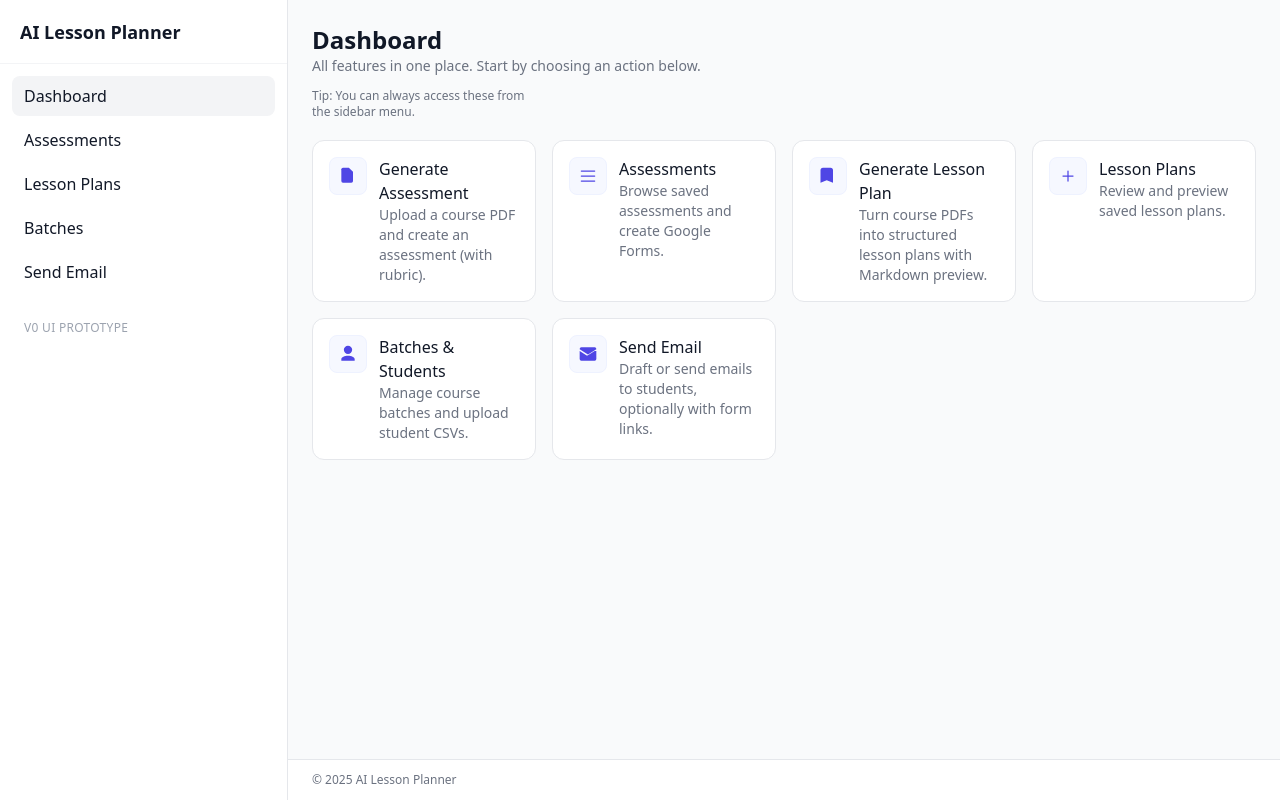
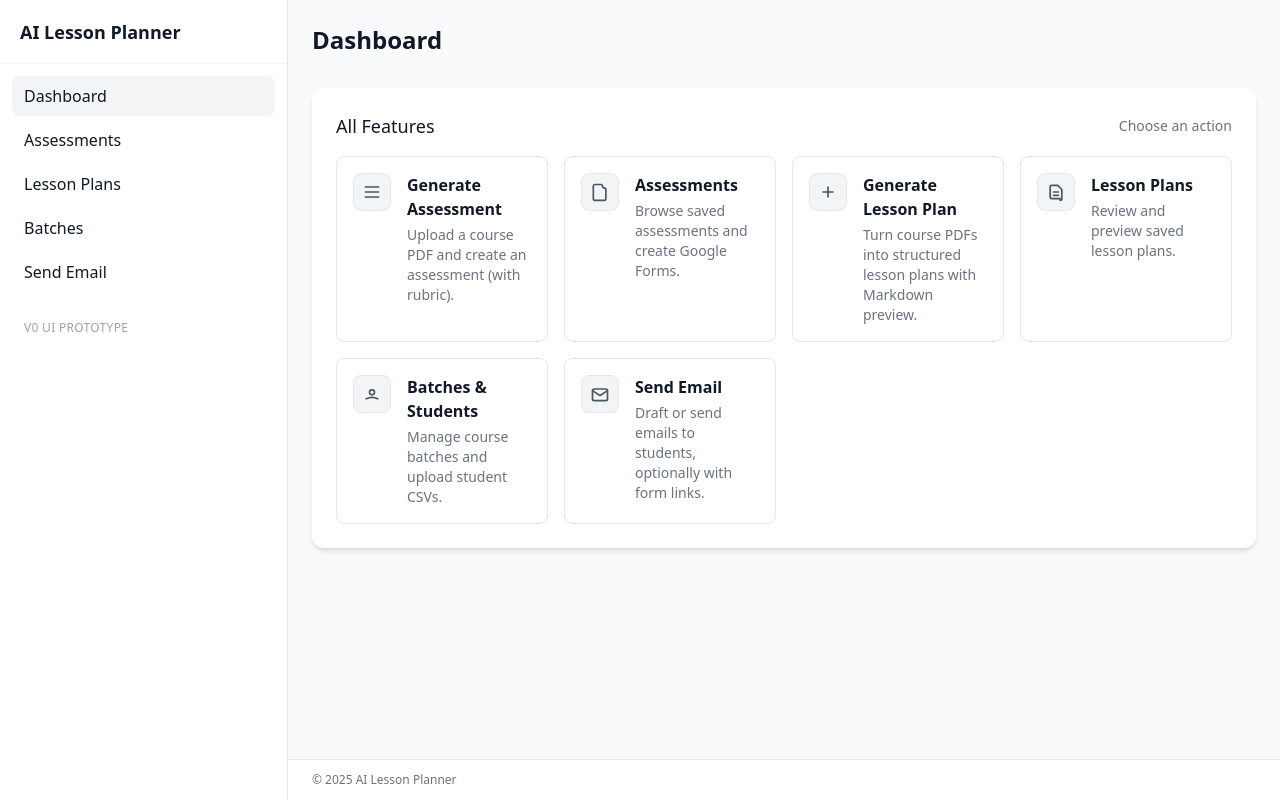
Before and after one commit to Timmythaw/ai-teacher-assistant, a Flask app: page / in a window 1280 px wide. Run offline with Flask 3, Linux system fonts and the light colour scheme; some libraries are stand-ins or nearby versions.

Commit message:
styled dashboard

```diff
--- a/templates/index.html
+++ b/templates/index.html
@@ -2,101 +2,112 @@
 {% block title %}Dashboard — AI Lesson Planner{% endblock %}
 
 {% block content %}
-<div class="mb-6">
+<!-- Header -->
+<div class="flex items-center justify-between mb-8">
   <h1 class="text-2xl font-semibold">Dashboard</h1>
-  <p class="text-sm text-gray-500">All features in one place. Start by choosing an action below.</p>
-  <div class="mt-3 grid grid-cols-2 sm:grid-cols-3 lg:grid-cols-4 gap-3 text-xs text-gray-500">
-    <span class="inline-flex items-center gap-1">Tip: You can always access these from the sidebar menu.</span>
+</div>
+
+<!-- Main card container -->
+<div class="bg-white rounded-xl shadow-md p-6">
+  <div class="mb-4 flex items-center justify-between">
+    <h2 class="text-lg font-medium">All Features</h2>
+    <span class="text-sm text-gray-500">Choose an action</span>
   </div>
 
-  <div class="mt-5 grid gap-4 sm:grid-cols-2 lg:grid-cols-3 xl:grid-cols-4">
-    <!-- Generate Assessment -->
-    <a href="{{ url_for('assessment_page') }}" class="group block bg-white border rounded-xl p-4 hover:shadow-sm transition">
-      <div class="flex items-start gap-3">
-        <div class="p-2 rounded-lg bg-brand-50 text-brand-700 border border-brand-100">
-          <svg xmlns="http://www.w3.org/2000/svg" viewBox="0 0 24 24" fill="currentColor" class="w-5 h-5">
-            <path d="M4 4a2 2 0 0 1 2-2h7l5 5v11a2 2 0 0 1-2 2H6a2 2 0 0 1-2-2V4z"/>
-          </svg>
-        </div>
-        <div>
-          <div class="font-medium">Generate Assessment</div>
-          <div class="text-sm text-gray-500">Upload a course PDF and create an assessment (with rubric).</div>
+  <div class="grid gap-4 grid-cols-1 sm:grid-cols-2 lg:grid-cols-3 xl:grid-cols-4">
+    <!-- Card: Generate Assessment -->
+    <a href="{{ url_for('assessment_page') }}"
+      class="border border-gray-200 hover:border-indigo-500 rounded-lg p-4 transition flex items-start gap-4 bg-white">
+      <div class="p-2 rounded-lg bg-gray-100 text-gray-600 border">
+        <!-- Heroicon: Bars 3 -->
+        <svg class="w-5 h-5" fill="none" stroke="currentColor" stroke-width="2" viewBox="0 0 24 24">
+          <path stroke-linecap="round" stroke-linejoin="round" d="M4 6h16M4 12h16M4 18h16" />
+        </svg>
+      </div>
+      <div>
+        <div class="font-semibold text-base">Generate Assessment</div>
+        <div class="mt-1 text-sm text-gray-500">Upload a course PDF and create an assessment (with rubric).</div>
+      </div>
+    </a>
+
+    <!-- Card: Assessments List -->
+    <a href="{{ url_for('assessments_list') }}"
+      class="border border-gray-200 hover:border-indigo-500 rounded-lg p-4 transition flex items-start gap-4 bg-white">
+      <div class="p-2 rounded-lg bg-gray-100 text-gray-600 border">
+        <!-- Heroicon: Document -->
+        <svg class="w-5 h-5" fill="none" stroke="currentColor" stroke-width="2" viewBox="0 0 24 24">
+          <path stroke-linecap="round" stroke-linejoin="round"
+            d="M6 3h7a2 2 0 0 1 2 2v0a2 2 0 0 0 2 2h0a2 2 0 0 1 2 2v11a2 2 0 0 1-2 2H6a2 2 0 0 1-2-2V5a2 2 0 0 1 2-2z" />
+        </svg>
+      </div>
+      <div>
+        <div class="font-semibold text-base">Assessments</div>
+        <div class="mt-1 text-sm text-gray-500">Browse saved assessments and create Google Forms.</div>
+      </div>
+    </a>
+
+    <!-- Card: Generate Lesson Plan -->
+    <a href="{{ url_for('lesson_generator_page') }}"
+      class="border border-gray-200 hover:border-indigo-500 rounded-lg p-4 transition flex items-start gap-4 bg-white">
+      <div class="p-2 rounded-lg bg-gray-100 text-gray-600 border">
+        <!-- Heroicon: Plus -->
+        <svg class="w-5 h-5" fill="none" stroke="currentColor" stroke-width="2" viewBox="0 0 24 24">
+          <path stroke-linecap="round" stroke-linejoin="round" d="M12 6v12m6-6H6" />
+        </svg>
+      </div>
+      <div>
+        <div class="font-semibold text-base">Generate Lesson Plan</div>
+        <div class="mt-1 text-sm text-gray-500">Turn course PDFs into structured lesson plans with Markdown preview.
         </div>
       </div>
     </a>
 
-    <!-- Assessments List -->
-    <a href="{{ url_for('assessments_list') }}" class="group block bg-white border rounded-xl p-4 hover:shadow-sm transition">
-      <div class="flex items-start gap-3">
-        <div class="p-2 rounded-lg bg-brand-50 text-brand-700 border border-brand-100">
-          <svg xmlns="http://www.w3.org/2000/svg" fill="none" viewBox="0 0 24 24" stroke="currentColor" class="w-5 h-5">
-            <path stroke-linecap="round" stroke-linejoin="round" stroke-width="1.5" d="M4 6h16M4 12h16M4 18h16" />
-          </svg>
-        </div>
-        <div>
-          <div class="font-medium">Assessments</div>
-          <div class="text-sm text-gray-500">Browse saved assessments and create Google Forms.</div>
-        </div>
+    <!-- Card: Lesson Plans List -->
+    <a href="{{ url_for('lesson_plans_list') }}"
+      class="border border-gray-200 hover:border-indigo-500 rounded-lg p-4 transition flex items-start gap-4 bg-white">
+      <div class="p-2 rounded-lg bg-gray-100 text-gray-600 border">
+        <!-- Heroicon: Document Text -->
+        <svg class="w-5 h-5" fill="none" stroke="currentColor" stroke-width="2" viewBox="0 0 24 24">
+          <path stroke-linecap="round" stroke-linejoin="round"
+            d="M9 12h6m-6 4h6m2 4H7a2 2 0 01-2-2V6a2 2 0 012-2h7l5 5v11a2 2 0 01-2 2z" />
+        </svg>
+      </div>
+      <div>
+        <div class="font-semibold text-base">Lesson Plans</div>
+        <div class="mt-1 text-sm text-gray-500">Review and preview saved lesson plans.</div>
       </div>
     </a>
 
-    <!-- Generate Lesson Plan -->
-    <a href="{{ url_for('lesson_generator_page') }}" class="group block bg-white border rounded-xl p-4 hover:shadow-sm transition">
-      <div class="flex items-start gap-3">
-        <div class="p-2 rounded-lg bg-brand-50 text-brand-700 border border-brand-100">
-          <svg xmlns="http://www.w3.org/2000/svg" viewBox="0 0 24 24" fill="currentColor" class="w-5 h-5">
-            <path d="M6 2h9a3 3 0 0 1 3 3v15l-7.5-3L3 20V5a3 3 0 0 1 3-3z"/>
-          </svg>
-        </div>
-        <div>
-          <div class="font-medium">Generate Lesson Plan</div>
-          <div class="text-sm text-gray-500">Turn course PDFs into structured lesson plans with Markdown preview.</div>
-        </div>
+    <!-- Card: Batches & Students -->
+    <a href="{{ url_for('batches_page') }}"
+      class="border border-gray-200 hover:border-indigo-500 rounded-lg p-4 transition flex items-start gap-4 bg-white">
+      <div class="p-2 rounded-lg bg-gray-100 text-gray-600 border">
+        <!-- User/Person Icon -->
+        <svg class="w-5 h-5" fill="none" stroke="currentColor" stroke-width="2" viewBox="0 0 24 24">
+          <path stroke-linecap="round" stroke-linejoin="round"
+            d="M5.121 17.804A13.937 13.937 0 0112 16c2.45 0 4.747.658 6.879 1.804M15 10a3 3 0 11-6 0 3 3 0 016 0z" />
+        </svg>
+      </div>
+
+      <div>
+        <div class="font-semibold text-base">Batches & Students</div>
+        <div class="mt-1 text-sm text-gray-500">Manage course batches and upload student CSVs.</div>
       </div>
     </a>
 
-    <!-- Lesson Plans List -->
-    <a href="{{ url_for('lesson_plans_list') }}" class="group block bg-white border rounded-xl p-4 hover:shadow-sm transition">
-      <div class="flex items-start gap-3">
-        <div class="p-2 rounded-lg bg-brand-50 text-brand-700 border border-brand-100">
-          <svg xmlns="http://www.w3.org/2000/svg" fill="none" viewBox="0 0 24 24" stroke="currentColor" class="w-5 h-5">
-            <path stroke-linecap="round" stroke-linejoin="round" stroke-width="1.5" d="M12 6v12m6-6H6" />
-          </svg>
-        </div>
-        <div>
-          <div class="font-medium">Lesson Plans</div>
-          <div class="text-sm text-gray-500">Review and preview saved lesson plans.</div>
-        </div>
+    <!-- Card: Send Email -->
+    <a href="{{ url_for('email_page') }}"
+      class="border border-gray-200 hover:border-indigo-500 rounded-lg p-4 transition flex items-start gap-4 bg-white">
+      <div class="p-2 rounded-lg bg-gray-100 text-gray-600 border">
+        <!-- Heroicon: Envelope -->
+        <svg class="w-5 h-5" fill="none" stroke="currentColor" stroke-width="2" viewBox="0 0 24 24">
+          <path stroke-linecap="round" stroke-linejoin="round" d="M3 8l7.89 5.26a2 2 0 002.22 0L21 8" />
+          <rect width="18" height="14" x="3" y="6" rx="2" />
+        </svg>
       </div>
-    </a>
-
-    <!-- Batches / Students -->
-    <a href="{{ url_for('batches_page') }}" class="group block bg-white border rounded-xl p-4 hover:shadow-sm transition">
-      <div class="flex items-start gap-3">
-        <div class="p-2 rounded-lg bg-brand-50 text-brand-700 border border-brand-100">
-          <svg xmlns="http://www.w3.org/2000/svg" viewBox="0 0 24 24" fill="currentColor" class="w-5 h-5">
-            <path d="M12 12a5 5 0 1 0-5-5 5 5 0 0 0 5 5zm0 2c-4 0-8 2-8 4v2h16v-2c0-2-4-4-8-4z"/>
-          </svg>
-        </div>
-        <div>
-          <div class="font-medium">Batches & Students</div>
-          <div class="text-sm text-gray-500">Manage course batches and upload student CSVs.</div>
-        </div>
-      </div>
-    </a>
-
-    <!-- Send Email -->
-    <a href="{{ url_for('email_page') }}" class="group block bg-white border rounded-xl p-4 hover:shadow-sm transition">
-      <div class="flex items-start gap-3">
-        <div class="p-2 rounded-lg bg-brand-50 text-brand-700 border border-brand-100">
-          <svg xmlns="http://www.w3.org/2000/svg" viewBox="0 0 24 24" fill="currentColor" class="w-5 h-5">
-            <path d="M20 4H4a2 2 0 0 0-2 2v.217l10 6.25 10-6.25V6a2 2 0 0 0-2-2zm0 4.383-8.553 5.335a1 1 0 0 1-1.06 0L2 8.383V18a2 2 0 0 0 2 2h16a2 2 0 0 0 2-2V8.383z"/>
-          </svg>
-        </div>
-        <div>
-          <div class="font-medium">Send Email</div>
-          <div class="text-sm text-gray-500">Draft or send emails to students, optionally with form links.</div>
-        </div>
+      <div>
+        <div class="font-semibold text-base">Send Email</div>
+        <div class="mt-1 text-sm text-gray-500">Draft or send emails to students, optionally with form links.</div>
       </div>
     </a>
   </div>
```
